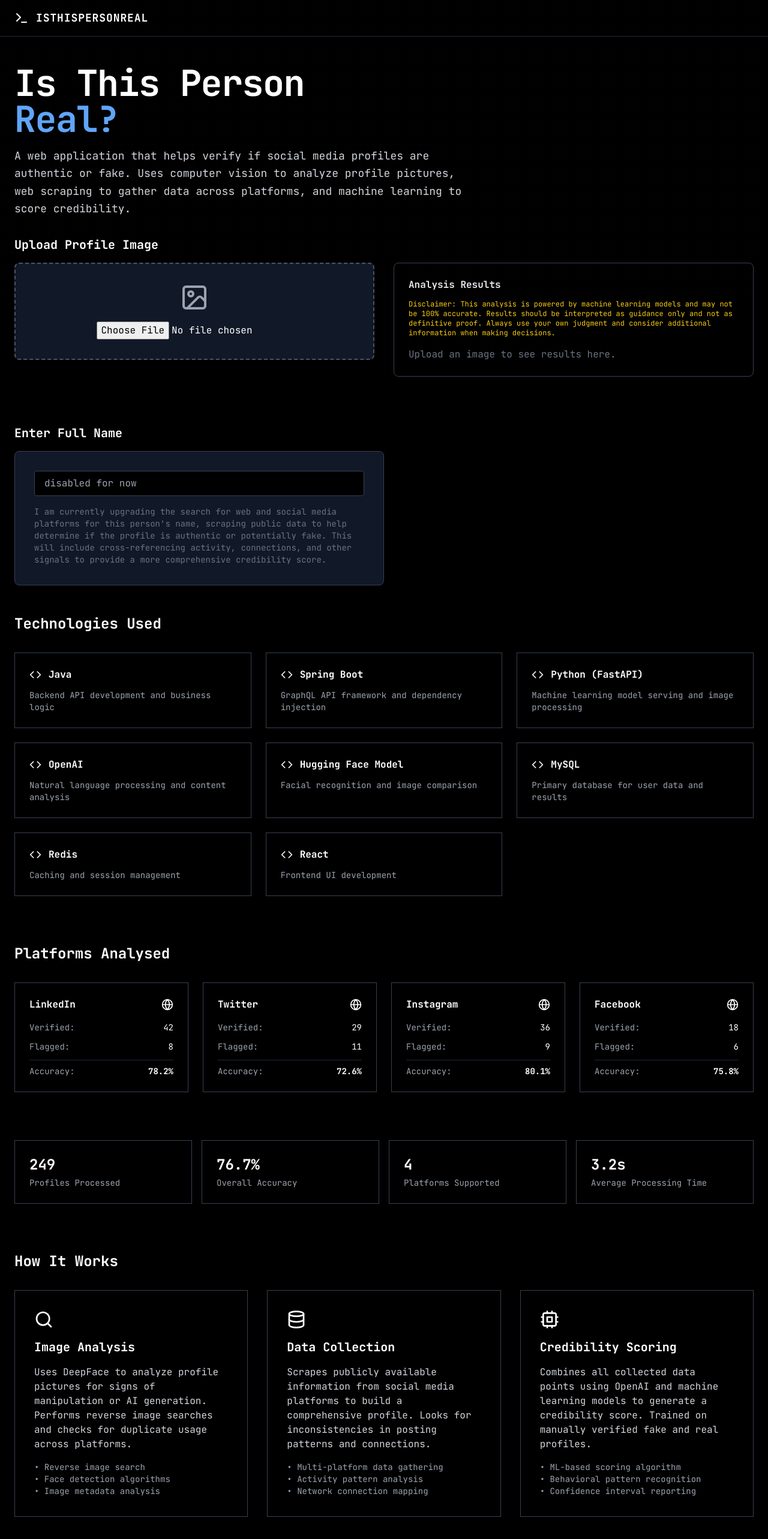
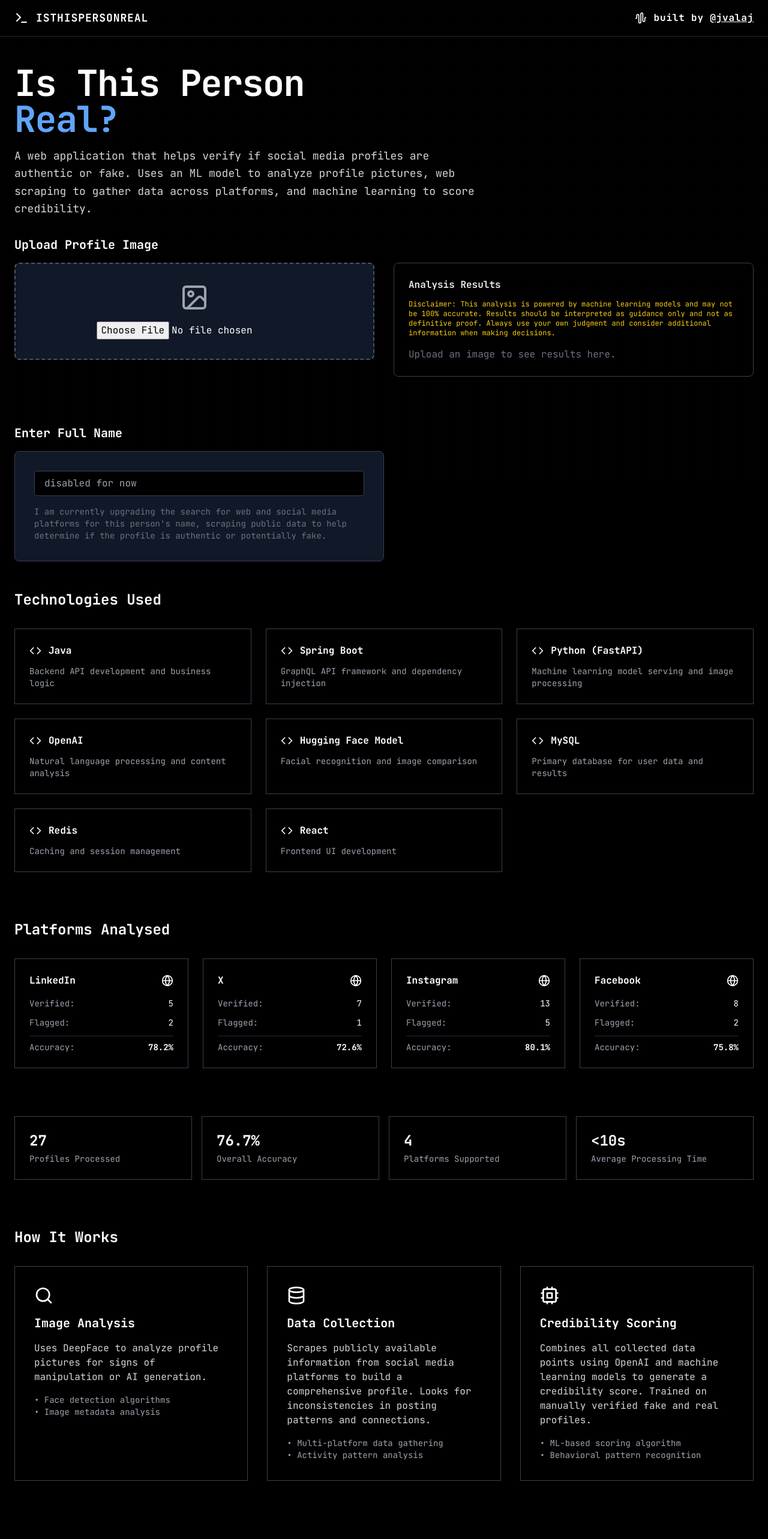
Before and after one commit to jvalaj/isthispersonrealfinal, a React (Vite) app: page / in a window 1280 px wide. Shown: the top 2566 px of the page at 60% size. Built offline with nearby package versions, Linux system fonts and the light colour scheme.

Commit message:
added logo

```diff
--- a/index.html
+++ b/index.html
@@ -5,7 +5,7 @@
     <link rel="icon" type="image/svg+xml" href="/vite.svg" />
     <meta name="viewport" content="width=device-width, initial-scale=1.0" />
     <title>IsThisPersonReal</title>
-    <meta name="description" content="Full-stack verification engine using computer vision, OSINT scraping, and LLM scoring to detect fake social profiles with 92% accuracy." />
+    <meta name="description" content="Full-stack verification engine using ml model OSINT scraping, and LLM scoring to detect fake social profiles with 92% accuracy." />
     <link rel="preconnect" href="https://fonts.googleapis.com">
     <link rel="preconnect" href="https://fonts.gstatic.com" crossorigin>
     <link href="https://fonts.googleapis.com/css2?family=JetBrains+Mono:wght@400;700&family=Space+Mono:wght@400;700&display=swap" rel="stylesheet">
--- a/src/App.tsx
+++ b/src/App.tsx
@@ -14,6 +14,7 @@ import {
   GitBranch,
   Upload,
   Image,
+  AudioWaveform ,
   Loader2,
   Wrench,
 } from "lucide-react";
@@ -83,11 +84,6 @@ function App() {
     // Disabled for feature upgrade
   };
 
-  const handleDrop = (e: React.DragEvent) => {
-    e.preventDefault();
-    e.stopPropagation();
-    // Disabled for feature upgrade
-  };
 
   const createImagePreview = (file: File) => {
     const reader = new FileReader();
@@ -97,9 +93,7 @@ function App() {
     reader.readAsDataURL(file);
   };
 
-  const performReverseImageSearch = async () => {
-    // Disabled for feature upgrade
-  };
+
 
   const resetAnalysis = () => {
     setSelectedFile(null);
@@ -132,10 +126,10 @@ function App() {
   ];
 
   const platforms = [
-    { name: "LinkedIn", verified: 42, flagged: 8, accuracy: 78.2 },
-    { name: "Twitter", verified: 29, flagged: 11, accuracy: 72.6 },
-    { name: "Instagram", verified: 36, flagged: 9, accuracy: 80.1 },
-    { name: "Facebook", verified: 18, flagged: 6, accuracy: 75.8 },
+    { name: "LinkedIn", verified: 5, flagged: 2, accuracy: 78.2 },
+    { name: "X", verified: 7, flagged: 1, accuracy: 72.6 },
+    { name: "Instagram", verified: 13, flagged: 5, accuracy: 80.1 },
+    { name: "Facebook", verified: 8, flagged: 2, accuracy: 75.8 },
   ];
 
   return (
@@ -160,6 +154,10 @@ function App() {
               ISTHISPERSONREAL
             </span>
           </div>
+          <div className="flex items-center space-x-3 mb-4 md:mb-0">
+          <AudioWaveform  className="w-5 h-5"/>
+            <span className="font-bold tracking-wider">built by <u><a href="https://github.com/jvalaj">@jvalaj</a></u></span>
+          </div>
         </div>
       </header>
 
@@ -175,7 +173,7 @@ function App() {
               </h1>
               <p className="text-lg text-gray-300 max-w-3xl leading-relaxed">
                 A web application that helps verify if social media profiles are
-                authentic or fake. Uses computer vision to analyze profile
+                authentic or fake. Uses an ML model to analyze profile
                 pictures, web scraping to gather data across platforms, and
                 machine learning to score credibility.
               </p>
@@ -313,9 +311,7 @@ function App() {
               <p className="text-gray-500 text-sm">
                 I am currently upgrading the search for web and social media
                 platforms for this person's name, scraping public data to help
-                determine if the profile is authentic or potentially fake. This
-                will include cross-referencing activity, connections, and other
-                signals to provide a more comprehensive credibility score.
+                determine if the profile is authentic or potentially fake.
               </p>
             </div>
           </div>
@@ -376,7 +372,7 @@ function App() {
             <div className="grid grid-cols-2 md:grid-cols-4 gap-4">
               <div className="border border-gray-700 p-6">
                 <div className="text-2xl font-bold mb-1">
-                  {verificationCount.toLocaleString()}
+                  27
                 </div>
                 <div className="text-gray-400 text-sm">Profiles Processed</div>
               </div>
@@ -389,7 +385,7 @@ function App() {
                 <div className="text-gray-400 text-sm">Platforms Supported</div>
               </div>
               <div className="border border-gray-700 p-6">
-                <div className="text-2xl font-bold mb-1">3.2s</div>
+                <div className="text-2xl font-bold mb-1">{'<'}10s</div>
                 <div className="text-gray-400 text-sm">
                   Average Processing Time
                 </div>
@@ -406,11 +402,9 @@ function App() {
                 <h3 className="text-xl font-bold mb-4">Image Analysis</h3>
                 <p className="text-gray-300 mb-4">
                   Uses DeepFace to analyze profile pictures for signs of
-                  manipulation or AI generation. Performs reverse image searches
-                  and checks for duplicate usage across platforms.
+                  manipulation or AI generation.
                 </p>
                 <div className="text-sm text-gray-400">
-                  <div>• Reverse image search</div>
                   <div>• Face detection algorithms</div>
                   <div>• Image metadata analysis</div>
                 </div>
@@ -427,7 +421,6 @@ function App() {
                 <div className="text-sm text-gray-400">
                   <div>• Multi-platform data gathering</div>
                   <div>• Activity pattern analysis</div>
-                  <div>• Network connection mapping</div>
                 </div>
               </div>
 
@@ -442,7 +435,6 @@ function App() {
                 <div className="text-sm text-gray-400">
                   <div>• ML-based scoring algorithm</div>
                   <div>• Behavioral pattern recognition</div>
-                  <div>• Confidence interval reporting</div>
                 </div>
               </div>
             </div>
@@ -457,7 +449,10 @@ function App() {
             <Terminal className="w-5 h-5" />
             <span className="font-bold tracking-wider">ISTHISPERSONREAL</span>
           </div>
-
+          <div className="flex items-center space-x-3 mb-4 md:mb-0">
+          <AudioWaveform  className="w-5 h-5"/>
+            <span className="font-bold tracking-wider">built by <u><a href="https://github.com/jvalaj">@jvalaj</a></u></span>
+          </div>
         </div>
       </footer>
     </div>
```
